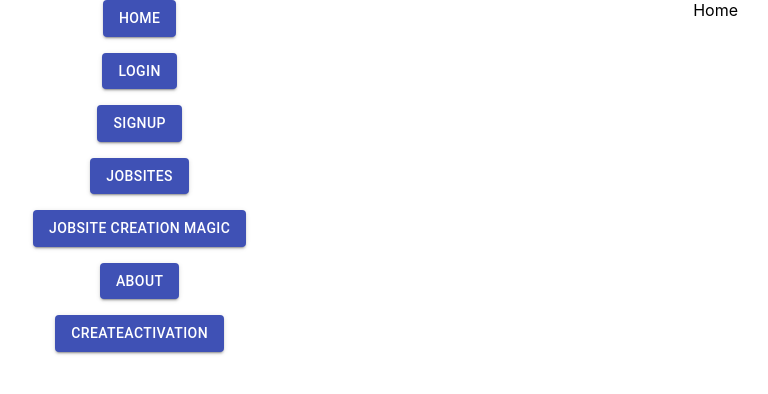
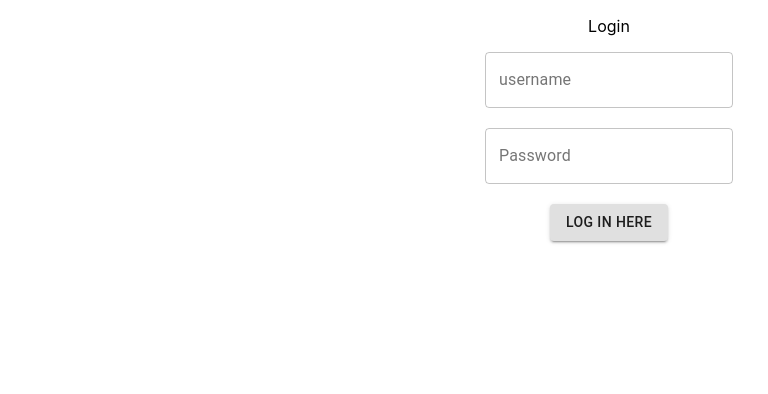
Before and after one commit to The-hyphen-user/timecard, a React (Create React App) app in the folder client/: page / in a window 1280 px wide. Shown: the top 394 px of the page, without its empty margins (31-799 px from the left). Built offline with nearby package versions, Linux system fonts and the light colour scheme.

Commit message:
added some extra component shells

```diff
--- a/client/src/App.js
+++ b/client/src/App.js
@@ -1,8 +1,8 @@
 
 import './App.css';
-import { BrowserRouter, Route, Routes } from "react-router-dom";
+import { BrowserRouter, Route, Routes, Navigate  } from "react-router-dom";
 import axios from 'axios';
-import Header from './components/Header';
+import Header from './components/Sidebar';
 import Home from './components/Home'
 import Login from './components/Login';
 import About from './components/About';
@@ -19,23 +19,31 @@ import Welcome from './components/Welcome';
 import JobsiteCreatePage from './components/JobsiteCreatePage';
 import Createactivation from './components/Createactivation';
 
+import TimecardList from './components/TimecardList';
+import TimecardPage from './components/TimecardPage';
+import TimecardCreatePage from './components/TimecardCreatePage';
+import TimecardEditPage from './components/TimecardEditPage';
+import { useSelector } from "react-redux";
+import Navbar from './components/Navbar';
+import AppBar from '@mui/material/AppBar';
+import Grid from '@mui/material/Grid';
+
+
 function App() {
   axios.defaults.withCredentials = true;
   axios.defaults.baseURL = "http://localhost:5000";
+
+  const user = useSelector((state) => state.user.user.username);
   return (
     <div className="App">
-      <Container
-        sx={{
-          display: 'flex',
-          flexDirection: 'row', // Set flex direction to column
-          height: '100vh', // Set the container height to fill the viewport
-        }}
-      // sx={{bgcolor: 'primary.main', p:1}}
-      >
-
-        <br />
+      {user ?
+        <Grid container spacing={1} >
+          <Grid item xs={2} md={2}>
             <Header />
-        <div style={{ flex: 1, overflow: 'auto' }}>
+          </Grid>
+          <Grid item
+            xs={10} md={8}>
+            <Container maxWidth="lg">
               <Routes>
                 <Route path='login' element={<Login />} />
                 <Route path='signup' element={<Signup />} />
@@ -45,8 +53,6 @@ function App() {
                   <Route path='search' element={<Search />} />
                   <Route path='profile' element={<Profile />} />
                 </Route>
-
-
                 <Route path='about' element={<About />} />
                 <Route path='home' element={<Home />} />
                 <Route path='logout' element={<Logout />} />
@@ -54,17 +60,33 @@ function App() {
                 <Route path='jobsites' element={<JobsiteList />} />
                 <Route path='jobsite/create' element={<JobsiteCreatePage />} />
                 <Route path='jobsite/:jobsiteId' element={<JobsitePage />} />
-            <Route path='welcome' element={<Welcome/>} />
-            <Route path='createactivation' element={<Createactivation/>} />
+                <Route path='welcome' element={<Welcome />} />
+                <Route path='createactivation' element={<Createactivation />} />
+                <Route path='Timecard' element={<TimecardList />} />
+                <Route path='Timecard/:timecardId' element={<TimecardPage />} />
+                <Route path='Timecard/create' element={<TimecardCreatePage />} />
+                <Route path='Timecard/:timecardId/edit' element={<TimecardEditPage />} />
+                <Route path='/' element={<Login />} />
+              </Routes>
+            </Container>
+          </Grid>
 
+          <Grid item xs={0} md={2}>
+          </Grid>
 
-            <Route path='/' element={<Home />} />
+        </Grid>
+        :
+        <Container>
+          <Routes>
+            <Route path='/' element={<Login />} />
+              <Route path="*" element={<Navigate to="/" />} />
           </Routes>
-        </div>
-
         </Container>
+      }
     </div>
   );
 }
 
 export default App;
+
+//<Route path='*' element={<Login />} />
--- a/client/src/components/Dashboard.js
+++ b/client/src/components/Dashboard.js
@@ -11,7 +11,7 @@ import Typography from '@mui/material/Typography';
 import Container from '@mui/material/Container';
 import { useSelector } from "react-redux";
 
-import Timecard from './Timecard';
+import Timecard from './TimecardPage';
 
 const Dashboard = () => {
 
@@ -51,30 +51,9 @@ const Dashboard = () => {
         <Container maxWidth="lg" style={{ paddingLeft: '35px', paddingRight: '35px' }}>
 
             <Grid container spacing={3} style={{ padding: '20px' }}>
-                {/* Left Panel */}
-                <Grid item xs={3}>
-                    <Button onClick={handleJobsite} variant="contained" color="primary" fullWidth style={{ marginBottom: '10px' }}>
-                        Jobsites
-                    </Button>
-                    <ButtonGroup
-                        value={selectedButton}
-                        onChange={handleButtonChange}
-                        variant="contained" color="primary"
-                        aria-label="text alignment"
-                        fullWidth
-                        style={{ marginTop: '10px' }}
-                    >
-                        <Button onClick={handleTimecardSearch} value="search" aria-label="left-aligned">
-                            Search Timecards
-                        </Button>
-                        <Button value="new" aria-label="centered">
-                            Add New Timecard
-                        </Button>
-                    </ButtonGroup>
-                </Grid>
 
                 {/* Right Panel */}
-                <Grid item xs={9}>
+                <Grid item xs={12}>
                     <Paper elevation={3} style={{ padding: '20px' }}>
                         <Typography variant="h6" gutterBottom>
                             Message of the Day
--- /dev/null
+++ b/client/src/components/TimecardCreatePage.js
@@ -0,0 +1,9 @@
+import React from 'react'
+
+const TimecardCreatePage = () => {
+  return (
+    <div>TimecardCreatePage</div>
+  )
+}
+
+export default TimecardCreatePage
--- /dev/null
+++ b/client/src/components/TimecardEditPage.js
@@ -0,0 +1,9 @@
+import React from 'react'
+
+const TimecardEditPage = () => {
+  return (
+    <div>TimecardEditPage</div>
+  )
+}
+
+export default TimecardEditPage
```
Also changed, not shown: client/src/components/DashboardAdmin.js (added, +9 -0 lines), client/src/components/TimecardCard.js (added, +20 -0 lines). Lines whose indentation alone changed are shown as unchanged.
